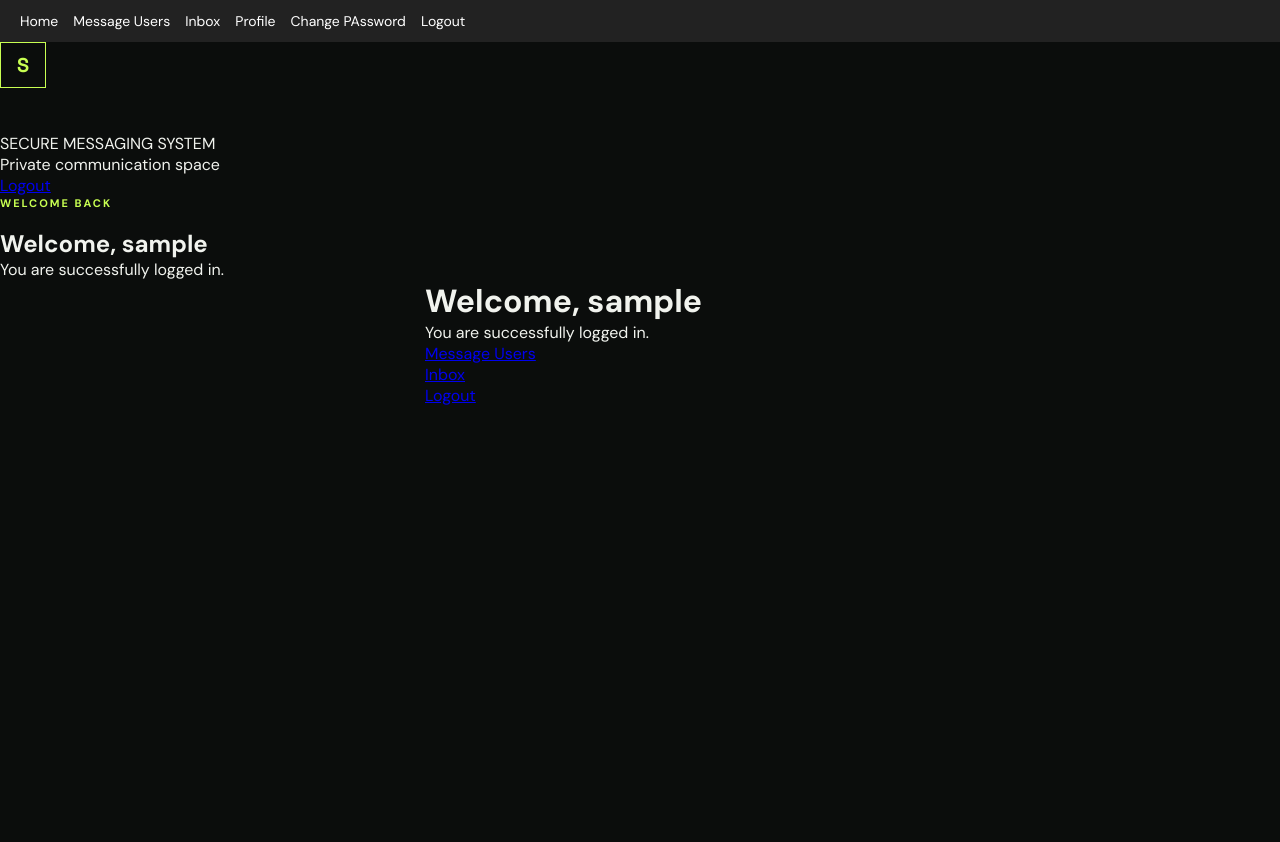
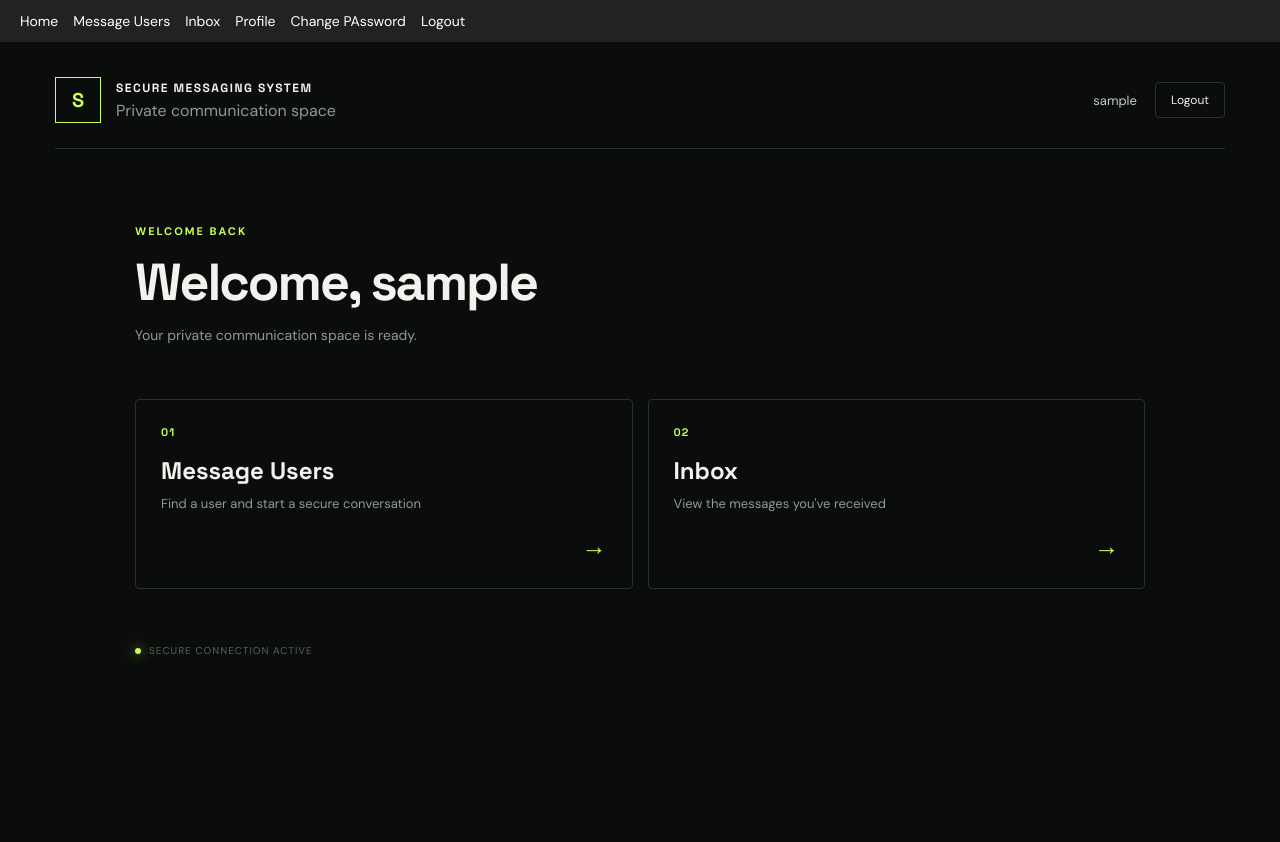
Before and after one commit to ShampooCodes/SecureMessagingSystem, a Django app: page /home/ in a window 1280 px wide. Before the commit the page ends 405 px from the top, so only its background shows below. Run offline with Django 5.2, Linux system fonts and the light colour scheme; the visitor is signed in with stand-in values (Sample User, id 1).

Commit message:
add home page styling

```diff
--- /dev/null
+++ b/accounts/static/accounts/css/home.css
@@ -0,0 +1,205 @@
+.home-page{
+    min-height: 100vh;
+    padding: 35px 55px;
+    background: var(--bg);
+}
+
+.home-header{
+    display: flex;
+    align-items: center;
+    justify-content: space-between;
+    padding-bottom: 25px;
+    border-bottom: 1px solid var(--border);
+}
+
+.home-logo{
+    display: flex;
+    align-items: center;
+    gap: 15px;
+}
+
+.home-logo .logo{
+    margin: 0;
+}
+
+.home-title{
+    color: var(--text);
+    font-family: "Space Grotesk", sans-serif;
+    font-size: 12px;
+    font-weight: 700;
+    letter-spacing: 1.5px;
+}
+
+.home-subtitle{
+    display: block;
+    margin-top: 4px;
+    color: var(--muted);
+
+}
+
+.home-user{
+    display: flex;
+    align-items: center;
+    gap: 18px;
+}
+
+.home-user > span{
+    color: #c5cbc6;
+    font-size: 13px;
+}
+
+.logout{
+    padding: 9px 15px;
+    border: 1px solid var(--border);
+    border-radius: 4px;
+    color: var(--text);
+    text-decoration: none;
+    font-size: 12px;
+    transition: 0.2s ease;
+}
+
+.logout:hover{
+    border-color: var(--accent);
+    color: var(--accent);
+}
+
+.home-content{
+    max-width: 1050px;
+    margin: 0 auto;
+    padding: 75px 20px 40px;
+}
+
+.home-intro{
+    margin-bottom: 55px;
+}
+.home-intro h1{
+    font-family: "Space Grotesk", sans-serif;
+    font-size: 52px;
+    line-height: 1;
+    letter-spacing: -2px;
+    color: var(--text);
+}
+
+.home-intro .subtitle{
+    margin-top: 18px;
+    color: var(--muted);
+    font-size: 14px;
+}
+
+.home-actions{
+    display: grid;
+    grid-template-columns: 1fr 1fr;
+    gap: 15px;
+}
+
+.action-card{
+    min-height: 190px;
+    display: flex;
+    flex-direction: column;
+    justify-content: space-between;
+    padding: 25px;
+    border: 1px solid var(--border);
+    border-radius: 4px;
+    background: var(card);
+    color: var(--text);
+    text-decoration: none;
+    transition: 0.2s ease;
+}
+
+.action-card:hover{
+    border-color: var(--accent);
+    transform: translateY(-2px);
+}
+
+.action-number{
+    color: var(--accent);
+    font-family: "Space Grotesk", sans-serif;
+    font-size: 11px;
+    font-weight: 700;
+    letter-spacing: 1px;
+}
+
+.action-card h2{
+    margin-bottom: 8px;
+    font-family: "Space Grotesk", sans-serif;
+    font-size: 24px;
+}
+.action-card p{
+    max-width: 330px;
+    color: var(--muted);
+    font-size: 13px;
+    line-height: 1.6;
+}
+
+.action-arrow{
+    align-self: flex-end;
+    color: var(--accent);
+    font-size: 25px;
+}
+
+.admin-section{
+    margin-top: 45px;
+}
+
+.section-label{
+    display: flex;
+    justify-content: space-between;
+    padding-bottom: 12px;
+    border-bottom: 1px solid var(--border);
+    color: var(--muted);
+    font-size: 10px;
+    font-weight: 700;
+    letter-spacing: 1.5px;
+}
+
+.section-label span{
+    color: var(--accent);
+}
+
+.admin-actions{
+    display: grid;
+    grid-template-columns: 1fr 1fr 1fr;
+    gap: 12px;
+    margin-top: 12px;
+}
+
+.admin-card{
+    display: flex;
+    justify-content: space-between;
+    align-items: center;
+    padding: 17px;
+    border: 1px solid var(--border);
+    border-radius: 4px;
+    background: var(--panel);
+    color: #c5cbc6;
+    text-decoration: none;
+    font-size: 12px;
+    transition: 0.2s ease;
+}
+
+.admin-card span:last-child{
+    color: var(--accent);
+    font-size: 18px;
+}
+
+.admin-card:hover{
+    border-color: var(--accent);
+    color: var(--text);
+}
+.home-status{
+    display: flex;
+    align-items: center;
+    gap: 8px;
+    margin-top: 55px;
+    color: #59615b;
+    font-size: 10px;
+    letter-spacing: 1px;
+    text-transform: uppercase;
+}
+.status-dot{
+    width: 6px;
+    height: 6px;
+    border-radius: 50%;
+    background: var(--accent);
+    box-shadow: 0 0 12px rgba(200, 255, 82, 0.7);
+}
--- a/accounts/templates/accounts/home.html
+++ b/accounts/templates/accounts/home.html
@@ -6,21 +6,20 @@
 {% block content %}
 
 <link rel="stylesheet" type="text/css" href="{% static 'accounts/css/home.css' %}">
-
-<body class="home-page">
-
-    <main class="home-contianer">
-
+    <main class="home-page">
         <header class="home-header">
             <div class="home-logo">
                 <div class="logo">S</div>
                 <div>
-                    <p>SECURE MESSAGING SYSTEM</p>
-                    <span>Private communication space</span>
+                    <p class="home-title">SECURE MESSAGING SYSTEM</p>
+                    <span class="home-subtitle">Private communication space</span>
                 </div>
             </div>
 
-            <a href="{% url 'logout' %}" class="logout">Logout</a>
+            <div class="home-user">
+                <span>{{ request.user.username }}</span>
+                <a href="{% url 'logout' %}" class="logout">Logout</a>
+            </div>
         </header>
 
         <section class="home-content">
@@ -29,44 +28,56 @@
 
                 <h1>Welcome, {{ request.user.username }}</h1>
 
-                <p class="subtitle">You are successfully logged in.</p>
+                <p class="subtitle">Your private communication space is ready.</p>
             </div>
-        </section>
 
-        <div class="auth-box">
-
-            <h1>Welcome, {{ request.user.username }}</h1>
-
-            <p class="subtitle">You are successfully logged in.</p>
-
-            <p class="bottom-text">
-                <a href="{% url 'user_list' %}">Message Users</a>
-            </p>
-
-            <p class="bottom-text">
-                <a href="{% url 'inbox' %}">Inbox</a>
-            </p>
+            <div class="home-actions">
+                <a href="{% url 'user_list' %}" class="action-card">
+                    <span class="action-number">01</span>
+                    <div>
+                        <h2>Message Users</h2>
+                        <p>Find a user and start a secure conversation</p>
+                    </div>
+                    <span class="action-arrow">→</span>
+                </a>
+                <a href="{% url 'inbox' %}" class="action-card">
+                    <span class="action-number">02</span>
+                    <div>
+                        <h2>Inbox</h2>
+                        <p>View the messages you've received</p>
+                    </div>
+                    <span class="action-arrow">→</span>
+                </a>
+            </div>
 
             {% if request.user.profile.role == "admin" %}
 
-                <p class="bottom-text">
-                    <a href="{% url 'admin_verify' %}">Verify Registrations</a>
-                </p>
-
-                <p class="bottom-text">
-                    <a href="{% url 'admin_check_messages' %}">Check Messages</a>
-                </p>
-
+                <div class="admin-section">
+                    <div class="section-label">
+                        <span>ADMIN</span>
+                        <span>CONTROL CENTER</span>
+                    </div>
+                    <div class="admin-actions">
+                        <a href="{% url 'admin_verify' %}" class="admin-card">
+                            <span>Verify Registrations</span>
+                            <span>→</span>
+                        </a>
+                        <a href="{% url 'admin_check_messages' %}" class="admin-card">
+                            <span>Check Messages</span>
+                            <span>→</span>
+                        </a>
+                        <a href="{% url 'admin_remove_users' %}" class="admin-card">
+                            <span>Remove Users</span>
+                            <span>→</span>
+                        </a>
+                    </div>
+                </div>
             {% endif %}
 
-            <p class="bottom-text">
-                <a href="{% url 'logout' %}">Logout</a>
-            </p>
-
-        </div>
-
+            <div class="home-status">
+                <span class="status-dot"></span>
+                <span>Secure connection active</span>
+            </div>
+        </section>
     </main>
-
-</body>
-
 {% endblock %}
--- a/config/settings.py
+++ b/config/settings.py
@@ -128,3 +128,4 @@ MAILERS = {
 }
 
 MESSAGE_VAULT_PASSWORD = "MessageVault@2026"
+LOGIN_URL = '/login/'
```
